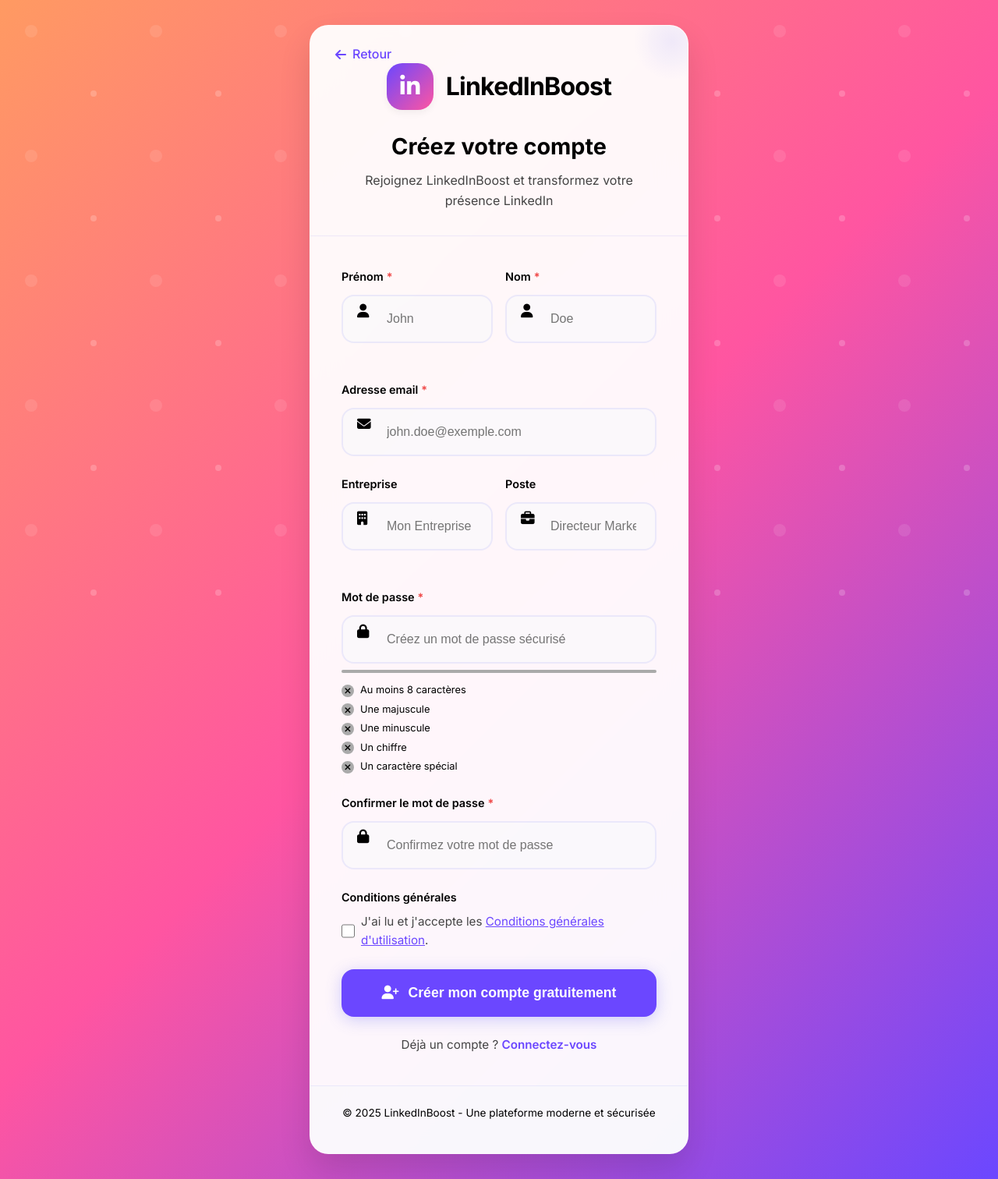
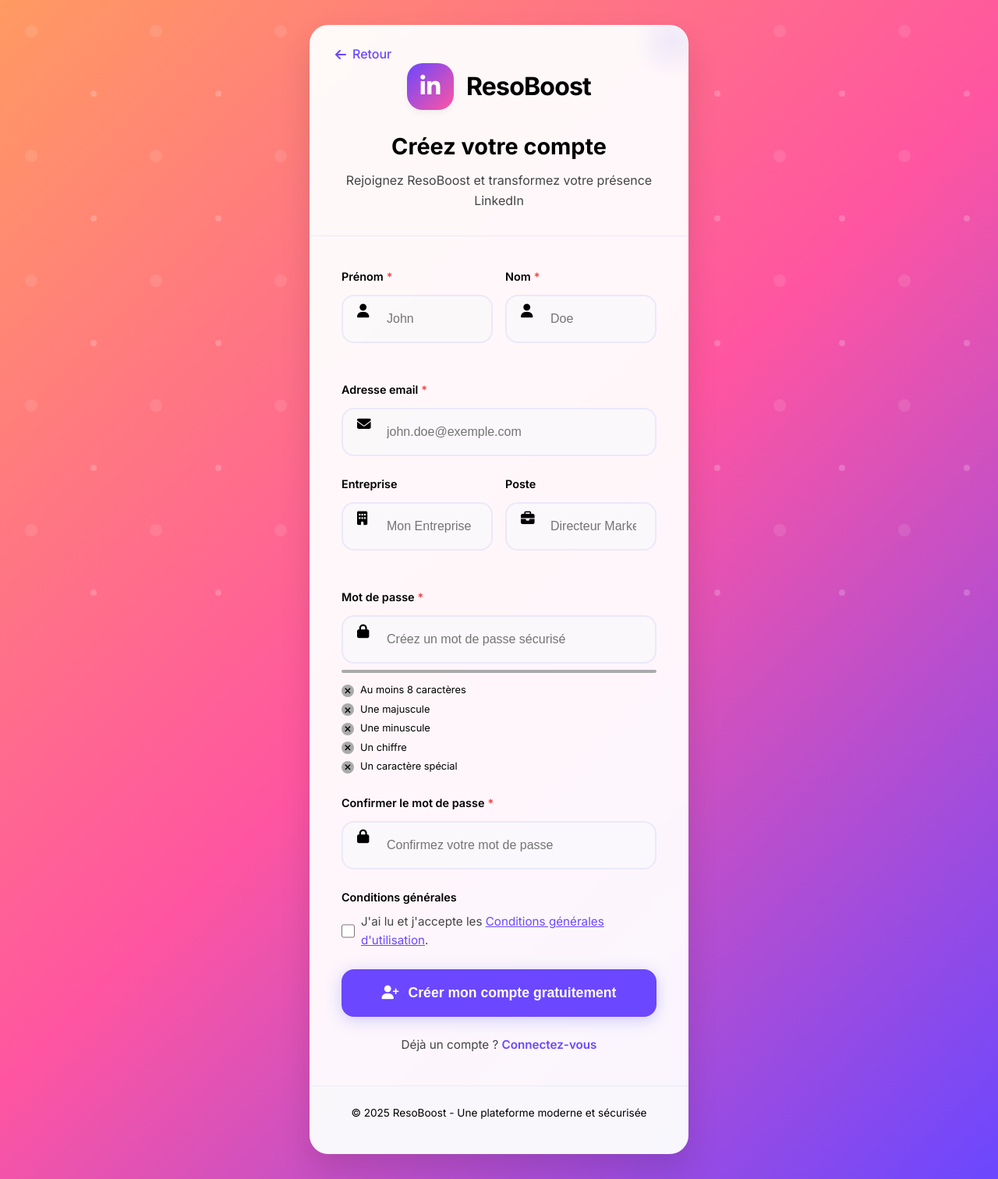
Before and after one commit to HugoF1234/Boost, a Flask app: page /signup in a window 1280 px wide. Shown: the whole page at 78% size. Run offline with Flask 3, Linux system fonts and the light colour scheme.

Commit message:
Update signup.html

```diff
--- a/templates/signup.html
+++ b/templates/signup.html
@@ -3,7 +3,7 @@
 <head>
     <meta charset="UTF-8">
     <meta name="viewport" content="width=device-width, initial-scale=1.0">
-    <title>LinkedInBoost - Inscription</title>
+    <title>ResoBoost - Inscription</title>
     <link href="https://fonts.googleapis.com/css2?family=Inter:wght@300;400;500;600;700&display=swap" rel="stylesheet">
     <link rel="stylesheet" href="https://cdnjs.cloudflare.com/ajax/libs/font-awesome/6.4.0/css/all.min.css">
     <style>
@@ -536,10 +536,10 @@
                     <div class="logo-icon">
                         <i class="fab fa-linkedin-in"></i>
                     </div>
-                    <div class="logo-text">LinkedInBoost</div>
+                    <div class="logo-text">ResoBoost</div>
                 </div>
                 <h1 class="signup-title">Créez votre compte</h1>
-                <p class="signup-subtitle">Rejoignez LinkedInBoost et transformez votre présence LinkedIn</p>
+                <p class="signup-subtitle">Rejoignez ResoBoost et transformez votre présence LinkedIn</p>
             </div>
 
             <div class="signup-body">
@@ -656,7 +656,7 @@
             </div>
 
             <div class="signup-footer">
-                <p>&copy; 2025 LinkedInBoost - Une plateforme moderne et sécurisée</p>
+                <p>&copy; 2025 ResoBoost - Une plateforme moderne et sécurisée</p>
             </div>
         </div>
     </div>
```
